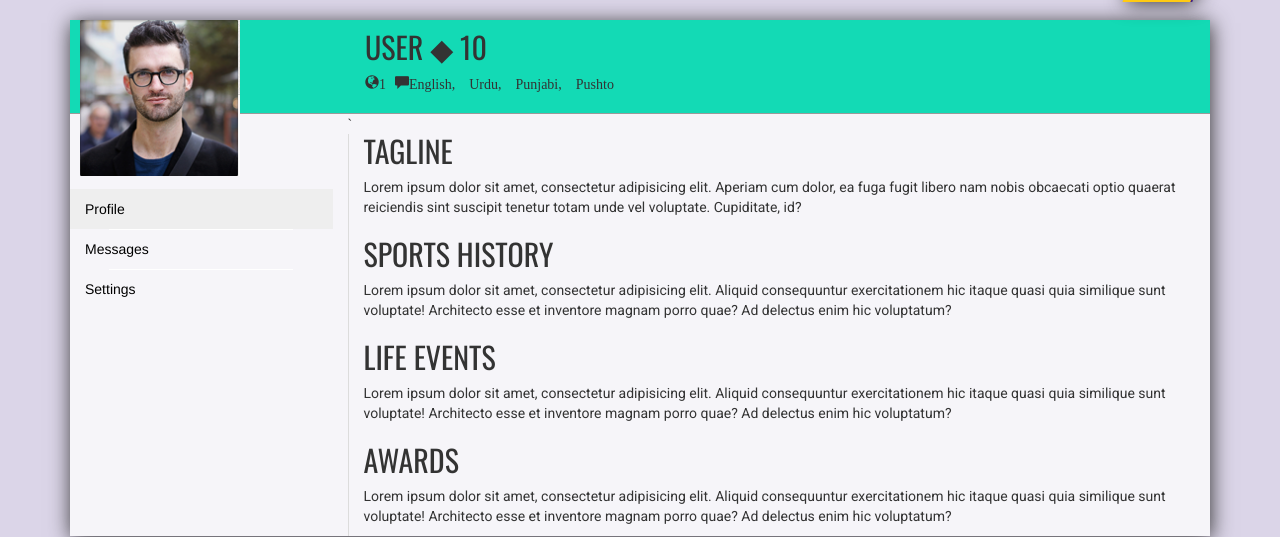
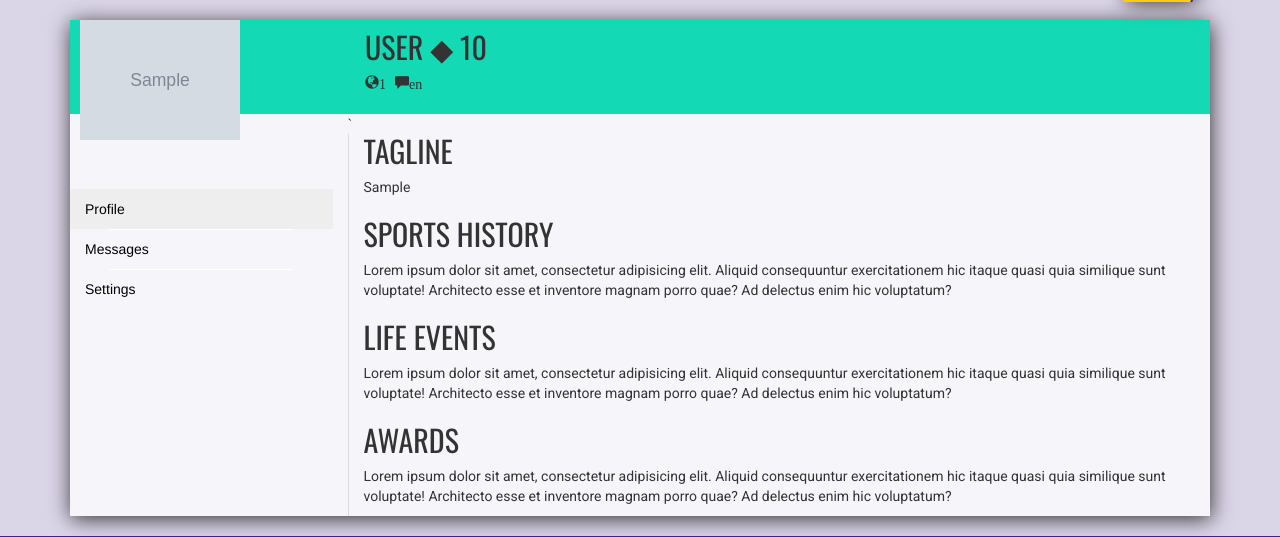
Before and after one commit to Juni4567/SportPortal, a PHP site: page /user.php in a window 1280 px wide. Shown: the part 100-637 px from the top of the page. Run offline with PHP 8.4, Linux system fonts and the light colour scheme; the visitor is signed in with stand-in values (Sample User, id 1); tables that the repository leaves empty or names only in its code hold one stand-in row (values such as "Sample post"); grey boxes marked "Sample" are stand-in pictures.

Commit message:
User profile image upload and introduction text made dynamic

```diff
--- a/user.php
+++ b/user.php
@@ -15,7 +15,7 @@ if(isset($_SESSION['logged_user']))
                     <div class="row">
                         <div class="col-sm-3">
                             <div class="sp-userimg">
-                                <img src="assets/images/user.png" alt="<?php echo $query_row['username'];?>"/>
+                                <img src="<?php echo $query_row['images'];?>" alt="<?php echo $query_row['username'];?>"/>
                             </div>
                         </div>
                         <div class="col-sm-9">
@@ -44,8 +44,7 @@ if(isset($_SESSION['logged_user']))
                                 </h2>
 
                                 <div class="user-bio"><span class="teamname glyphicon glyphicon-globe"><?php echo $query_row['dept_id']; ?> </span>
-                                    <span
-                                        class="languages glyphicon glyphicon-comment">English, Urdu, Punjabi, Pushto</span>
+                                    <span class="languages glyphicon glyphicon-comment"><?php echo $query_row['languages']; ?></span>
                                 </div>
                             </div>
                         </div>
@@ -70,7 +69,7 @@ if(isset($_SESSION['logged_user']))
                                     <div class="tab-content">
                                         <div role="tabpanel" class="tab-pane fade in active" id="profile">
                                             <h2>Tagline</h2>
-                                            <p>Lorem ipsum dolor sit amet, consectetur adipisicing elit. Aperiam cum dolor, ea fuga fugit libero nam nobis obcaecati optio quaerat reiciendis sint suscipit tenetur totam unde vel voluptate. Cupiditate, id?</p>
+                                            <p><?php echo $query_row['introduction']; ?></p>
                                             <h2>Sports History</h2>
                                             <p>Lorem ipsum dolor sit amet, consectetur adipisicing elit. Aliquid consequuntur exercitationem hic itaque quasi quia similique sunt voluptate! Architecto esse et inventore magnam porro quae? Ad delectus enim hic voluptatum?</p>
 
```
Also changed, not shown: upload.php (+8 -0 lines), uploads/2.png (added), uploads/P.jpg (deleted), uploads/juni.jpg (added), uploads/open-source-diamant_ENG.png (added), uploads/opensource.jpg (added), uploads/pakistan opensource community.jpg (added), uploads/sd.jpg (added).
